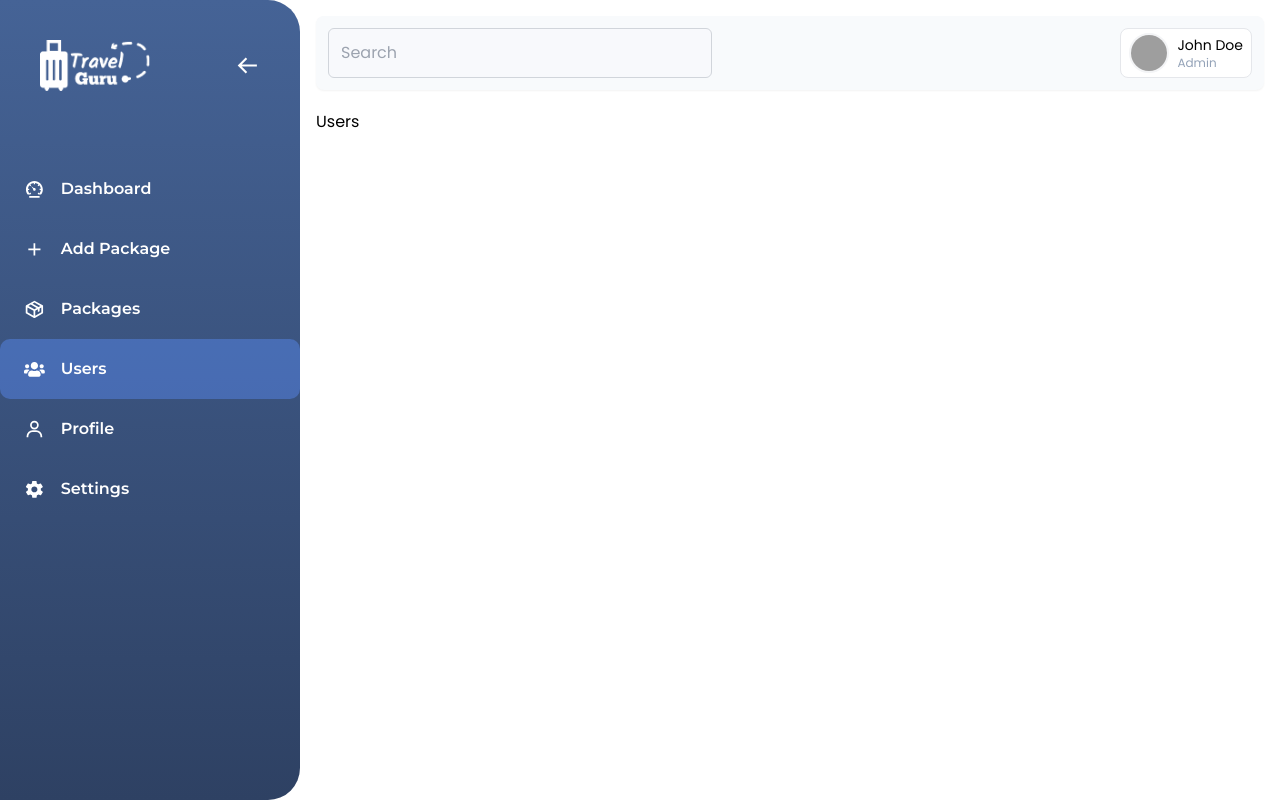
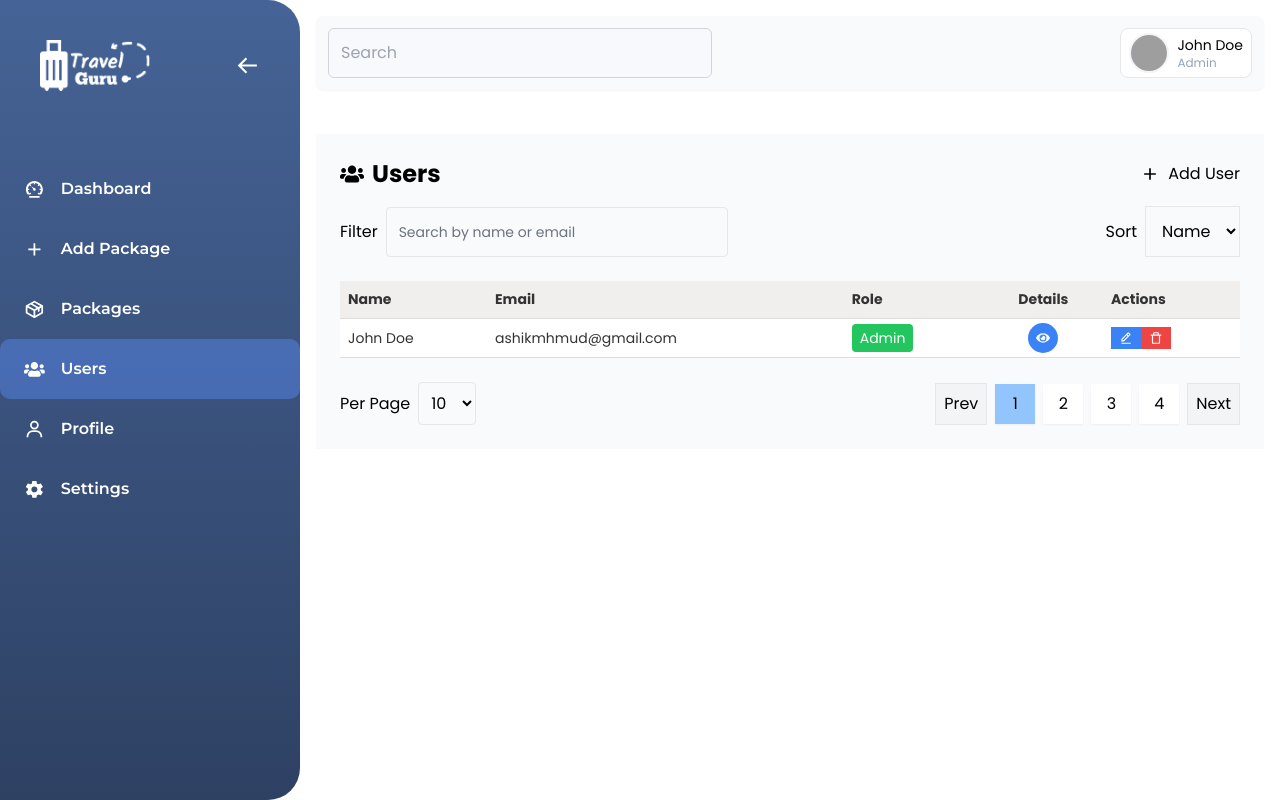
Before and after one commit to sixavengers/travel-agency-client, a React (Create React App) app: page /dashboard/users in a window 1280 px wide. Built offline with nearby package versions, Linux system fonts and the light colour scheme; grey boxes are pictures that could not be loaded.

Commit message:
design done in users route

```diff
--- a/src/pages/Dashboard/Users/Users.tsx
+++ b/src/pages/Dashboard/Users/Users.tsx
@@ -1,7 +1,130 @@
+import { BiEditAlt, BiPlus, BiTrashAlt } from "react-icons/bi";
+import { FaEye, FaUsers } from "react-icons/fa";
+import { Link } from "react-router-dom";
+
 type Props = {};
 
 const Users = (props: Props) => {
-  return <div>Users</div>;
+  return (
+    <div>
+      <div className="my-6 p-6 bg-gray-50">
+        <div className="title flex items-center justify-between">
+          <h1 className="text-2xl font-bold flex items-center gap-2">
+            <FaUsers /> Users
+          </h1>
+          <button>
+            <Link to="/dashboard/users/add">
+              <span className="flex items-center gap-2">
+                <BiPlus size={20} /> Add User
+              </span>
+            </Link>
+          </button>
+        </div>
+
+        <div>
+          {/* filtering */}
+          <div className="flex items-center justify-between my-4">
+            <div className="flex items-center gap-2">
+              <label htmlFor="filter">Filter</label>
+              <input
+                type="text"
+                name="filter"
+                id="filter"
+                placeholder="Search by name or email"
+                className="p-3 border bg-gray-50 rounded placeholder:text-sm placeholder:text-gray-500"
+              />
+            </div>
+            <div className="flex items-center gap-2">
+              <label htmlFor="sort">Sort</label>
+              <select name="sort" id="sort" className="border p-3 bg-gray-50">
+                <option value="name">Name</option>
+                <option value="email">Email</option>
+                <option value="role">Role</option>
+              </select>
+            </div>
+          </div>
+
+          <div className="mt-6">
+            <table className="w-full text-left">
+              <thead>
+                <tr>
+                  <th className="p-2">Name</th>
+                  <th className="p-2">Email</th>
+                  <th className="p-2">Role</th>
+                  <th className="p-2 text-center">Details</th>
+                  <th className="p-2">Actions</th>
+                </tr>
+              </thead>
+              <tbody>
+                <tr>
+                  <td className="p-2">John Doe</td>
+                  <td className="p-2">
+                    <a href="mailto:ashikmahmud@gmail.com">
+                      ashikmhmud@gmail.com
+                    </a>
+                  </td>
+                  <td className="p-2">
+                    <span className="bg-green-500 text-white px-2 py-1 rounded">
+                      Admin
+                    </span>
+                  </td>
+                  <td className="text-center">
+                    <button className="bg-blue-500 p-2 rounded-full text-white">
+                      <FaEye />
+                    </button>
+                  </td>
+                  <td className="p-2">
+                    <div className="flex items-center">
+                      <button className="bg-blue-500 text-white px-2 py-1">
+                        <BiEditAlt />
+                      </button>
+
+                      <button className="bg-red-500 text-white px-2 py-1">
+                        <BiTrashAlt />
+                      </button>
+                    </div>
+                  </td>
+                </tr>
+              </tbody>
+            </table>
+          </div>
+
+          {/* pagination */}
+          <div className="flex items-center justify-between mt-6">
+            <div className="flex items-center gap-2">
+              <label htmlFor="perPage">Per Page</label>
+              <select
+                name="perPage"
+                id="perPage"
+                className="border p-2 rounded bg-gray-50"
+              >
+                <option value="10">10</option>
+                <option value="20">20</option>
+                <option value="30">30</option>
+              </select>
+            </div>
+
+            <div className="flex items-center gap-2">
+              <button className="bg-gray-100 border p-2">Prev</button>
+              <button className="bg-blue-300 shadow-sm p-2  w-10 grid place-items-center">
+                1
+              </button>
+              <button className="bg-white shadow-sm p-2  w-10 grid place-items-center">
+                2
+              </button>
+              <button className="bg-white shadow-sm p-2  w-10 grid place-items-center">
+                3
+              </button>
+              <button className="bg-white shadow-sm p-2  w-10 grid place-items-center">
+                4
+              </button>
+              <button className="bg-gray-100 border p-2">Next</button>
+            </div>
+          </div>
+        </div>
+      </div>
+    </div>
+  );
 };
 
 export default Users;
```
